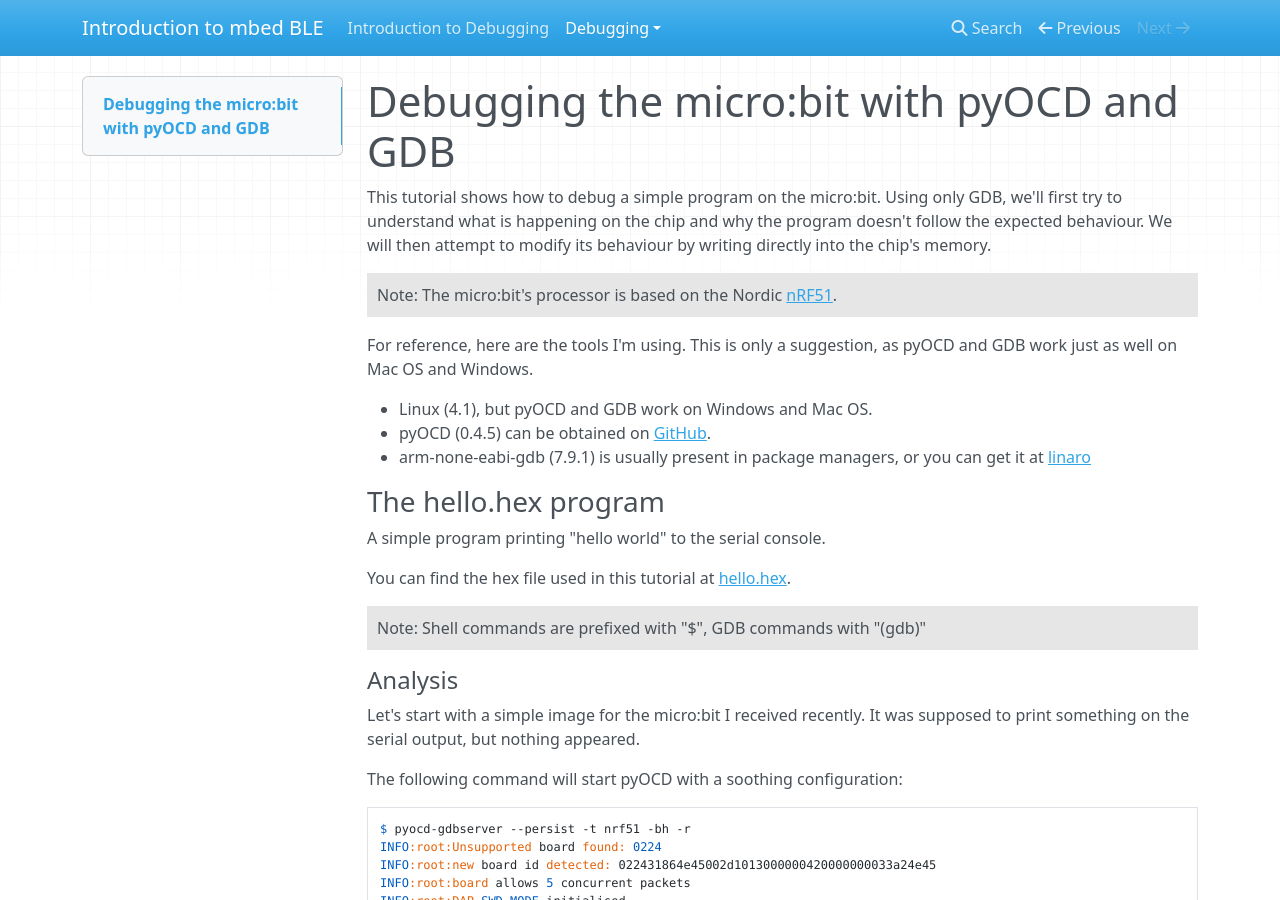
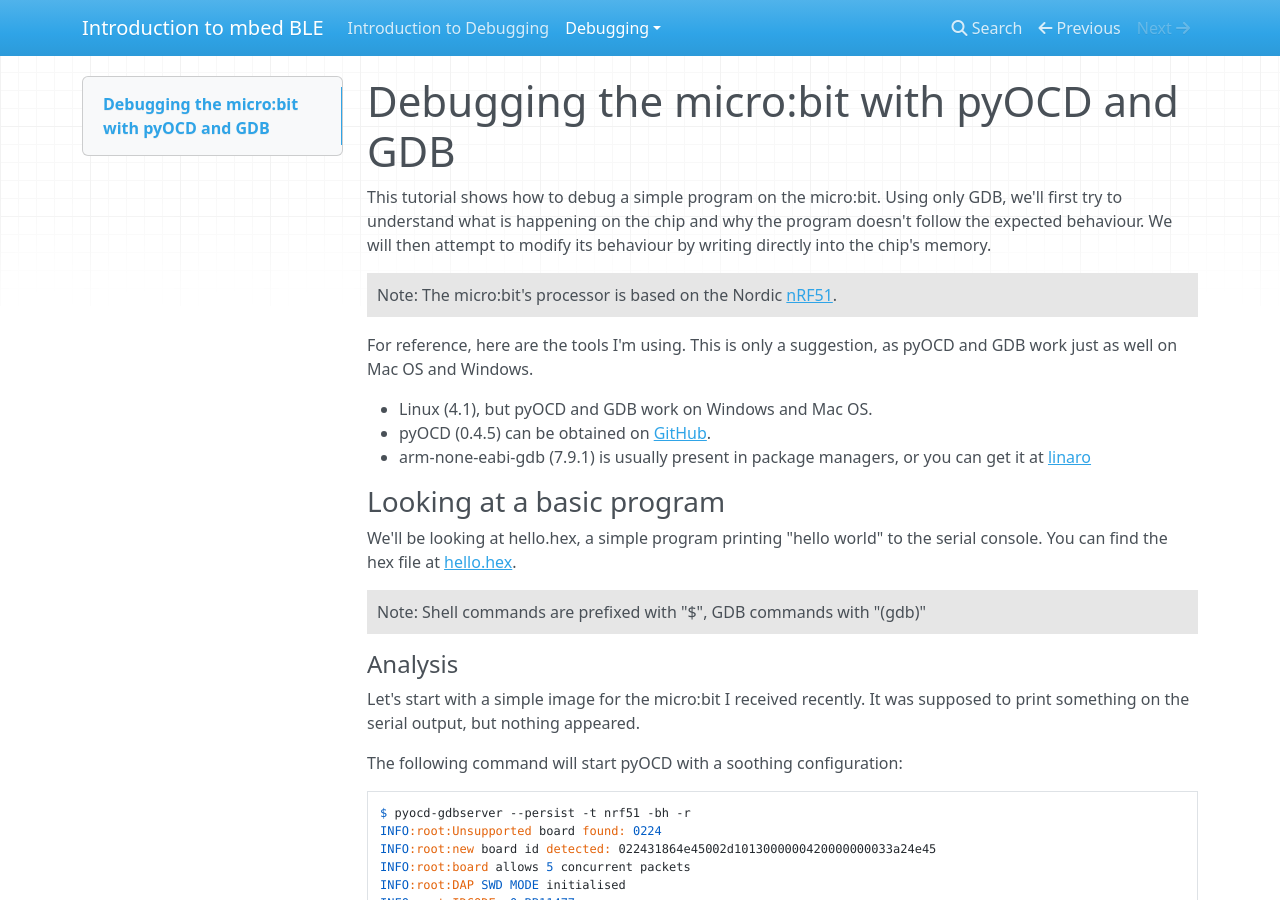
Before and after one commit to ARMmbed/Debugging-docs, an MkDocs documentation site: the page built from Docs/Debugging/debugging_microbit.md, in a window 1280 px wide and 900 px high. Built offline with MkDocs 1.6.1, drawn with Linux system fonts in a browser that asks for light colours; nearby versions of some CDN libraries; old or Windows-style settings are respelled for this version of MkDocs.

Commit message:
Update debugging_microbit.md

```diff
--- a/Docs/Debugging/debugging_microbit.md
+++ b/Docs/Debugging/debugging_microbit.md
@@ -14,11 +14,9 @@ pyOCD and GDB work just as well on Mac OS and Windows.
   * arm-none-eabi-gdb (7.9.1) is usually present in package managers, or you can get it at [linaro](https://launchpad.net/gcc-arm-embedded)
 
 
-### The hello.hex program
+### Looking at a basic program
 
-A simple program printing "hello world" to the serial console.
-
-You can find the hex file used in this tutorial at [hello.hex](https://github.com/iriark01/Debugging-docs/blob/master/Docs/Debugging/hello.hex).
+We'll be looking at hello.hex, a simple program printing "hello world" to the serial console. You can find the hex file at [hello.hex](https://github.com/iriark01/Debugging-docs/blob/master/Docs/Debugging/hello.hex).
 
 <span style="background-color:#E6E6E6;  border:1px solid #000;display:block; height:100%; padding:10px"> Note: Shell commands are prefixed with "$", GDB commands with "(gdb)"</span>
 
```
